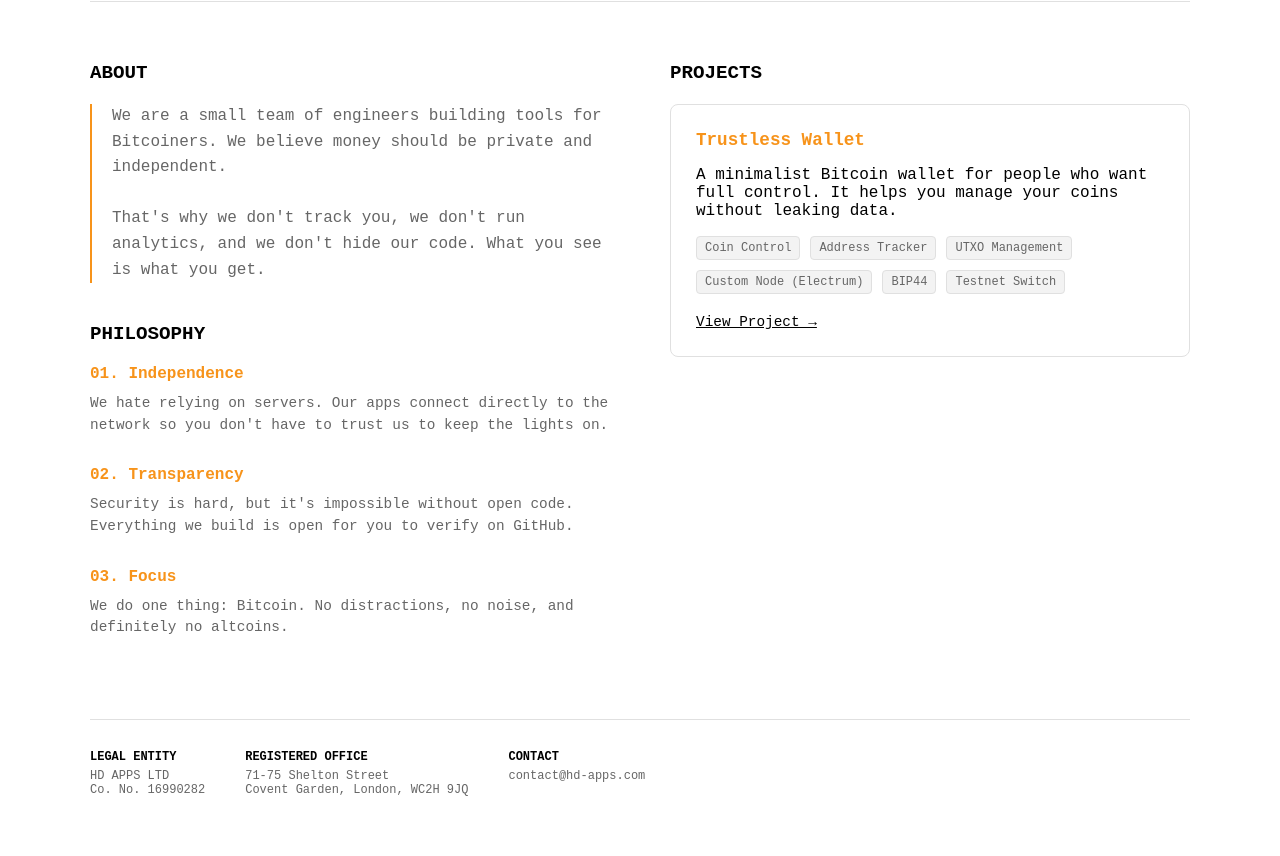
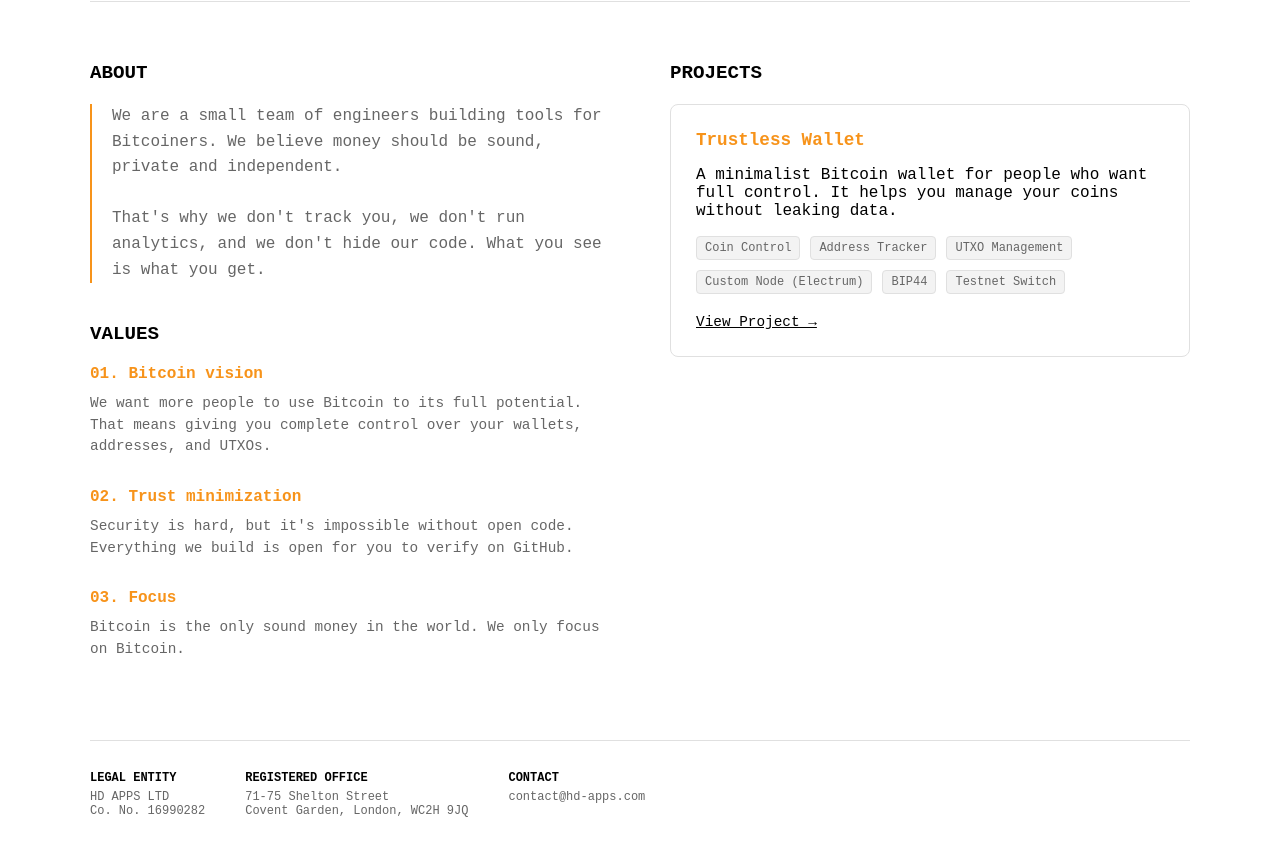
Before and after one commit to TrustlessWallet/hdapps, a plain HTML site: page index.html in a window 1280 px wide. Shown: the part 92-948 px from the top of the page. Drawn offline with Linux system fonts and the light colour scheme.

Commit message:
Revise content and headings in index.html

```diff
--- a/index.html
+++ b/index.html
@@ -286,25 +286,25 @@
                 <h2>About</h2>
                 <div class="intro-text">
                     We are a small team of engineers building tools for Bitcoiners.
-                    We believe money should be private and independent.
+                    We believe money should be sound, private and independent.
                     <br><br>
                     That's why we don't track you, we don't run analytics, and we don't hide our code.
                     What you see is what you get.
                 </div>
 
-                <h2>Philosophy</h2>
+                <h2>Values</h2>
                 <div class="values-grid">
                     <div class="value-item">
-                        <h3>01. Independence</h3>
-                        <p>We hate relying on servers. Our apps connect directly to the network so you don't have to trust us to keep the lights on.</p>
+                        <h3>01. Bitcoin vision</h3>
+                        <p>We want more people to use Bitcoin to its full potential. That means giving you complete control over your wallets, addresses, and UTXOs.</p>
                     </div>
                     <div class="value-item">
-                        <h3>02. Transparency</h3>
+                        <h3>02. Trust minimization</h3>
                         <p>Security is hard, but it's impossible without open code. Everything we build is open for you to verify on GitHub.</p>
                     </div>
                     <div class="value-item">
                         <h3>03. Focus</h3>
-                        <p>We do one thing: Bitcoin. No distractions, no noise, and definitely no altcoins.</p>
+                        <p>Bitcoin is the only sound money in the world. We only focus on Bitcoin.</p>
                     </div>
                 </div>
             </div>
```
